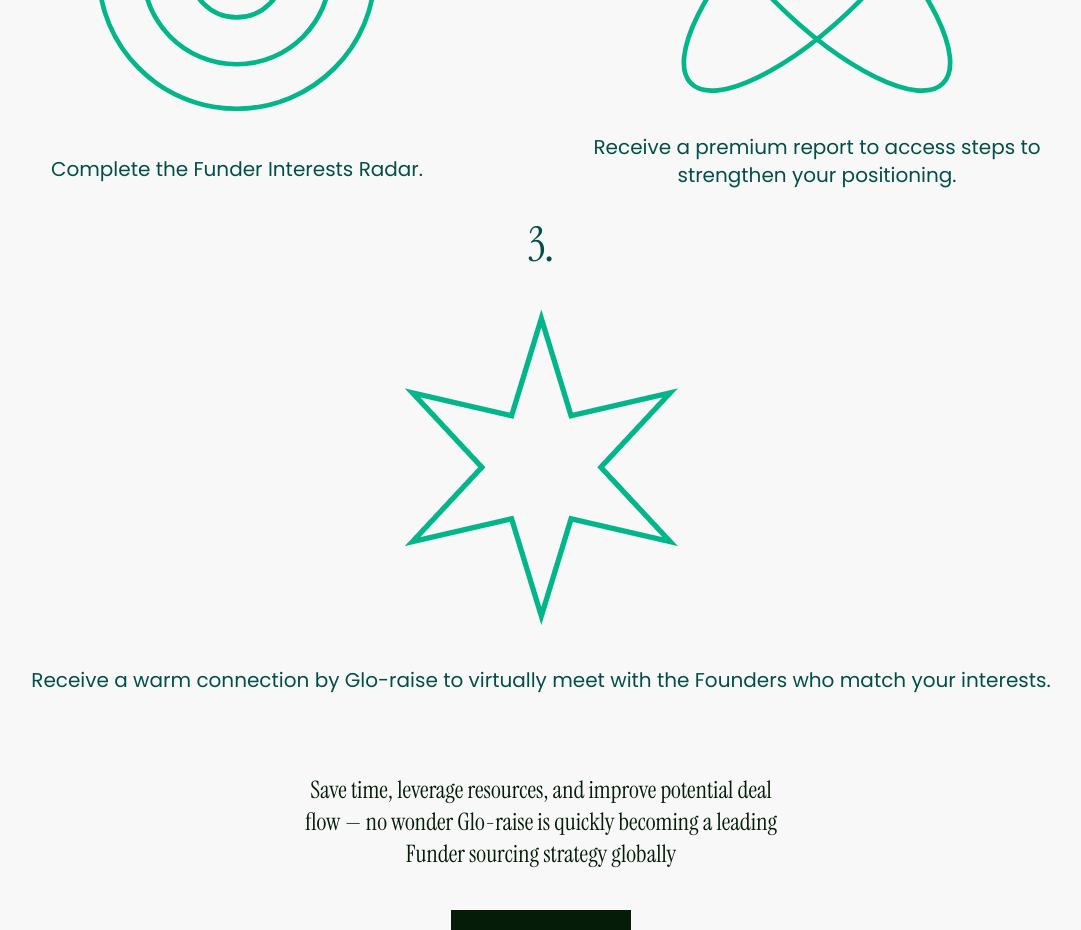
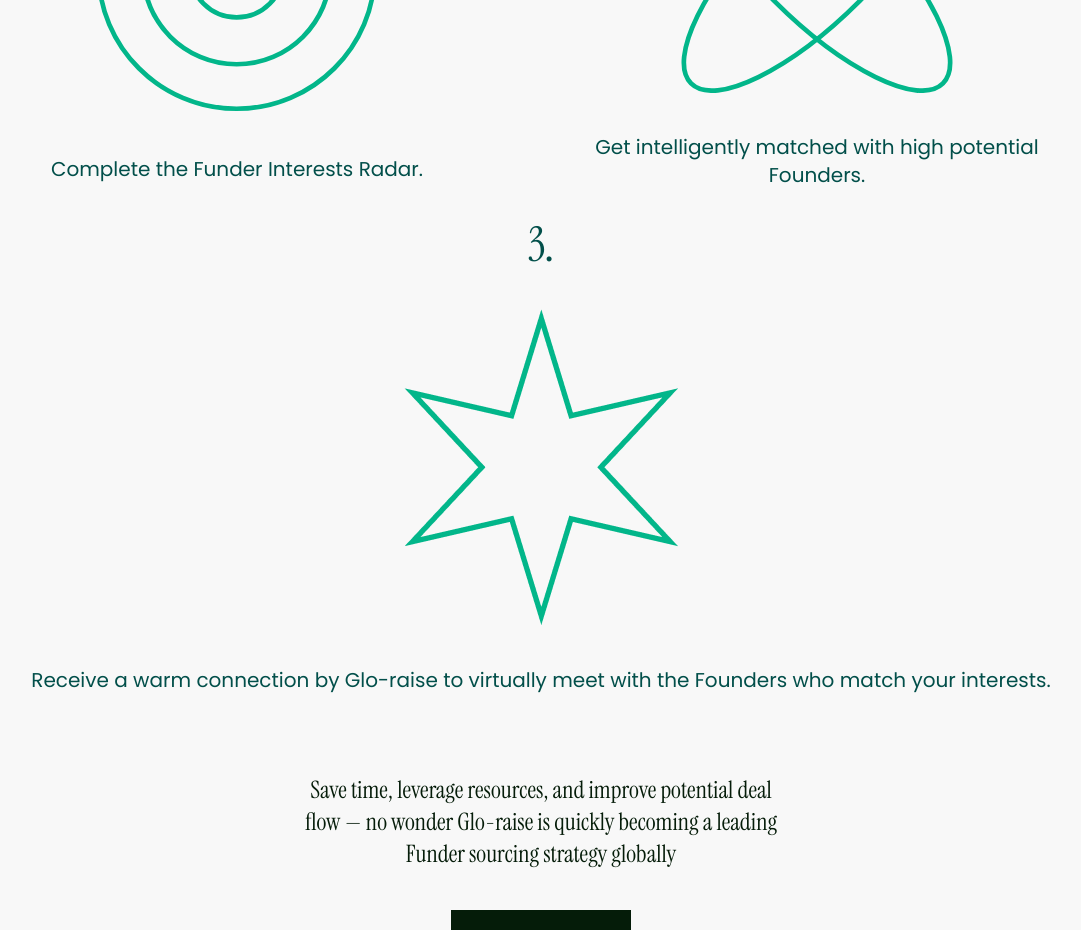
Before and after one commit to Wayskid/Glo-raise, a React (Vite) app in the folder client/: page /for_funders in a window 1280 px wide. Shown: the part 1420-2350 px from the top of the page, without its empty margins (99-1180 px from the left). Built offline with nearby package versions, Linux system fonts and the light colour scheme; no server answers.

Commit message:
Update For_Funders.jsx

```diff
--- a/client/src/pages/layout/For_Funders.jsx
+++ b/client/src/pages/layout/For_Funders.jsx
@@ -113,8 +113,7 @@
                 </svg>
               </div>
               <p className="text-xl text-center">
-                Receive a premium report to access steps to strengthen your
-                positioning.
+                Get intelligently matched with high potential Founders.
               </p>
             </div>
             <div className="grid gap-10 px-3 md:col-span-3 lg:col-span-1">
@@ -125,8 +124,7 @@
                 <img src={star} alt="star" className="w-full" />
               </div>
               <p className="text-xl text-center">
-                Receive a warm connection by Glo-raise to virtually meet with
-                the Founders who match your interests.
+                Receive a warm connection by Glo-raise to virtually meet with the Founders who match your interests.
               </p>
             </div>
           </div>
```
